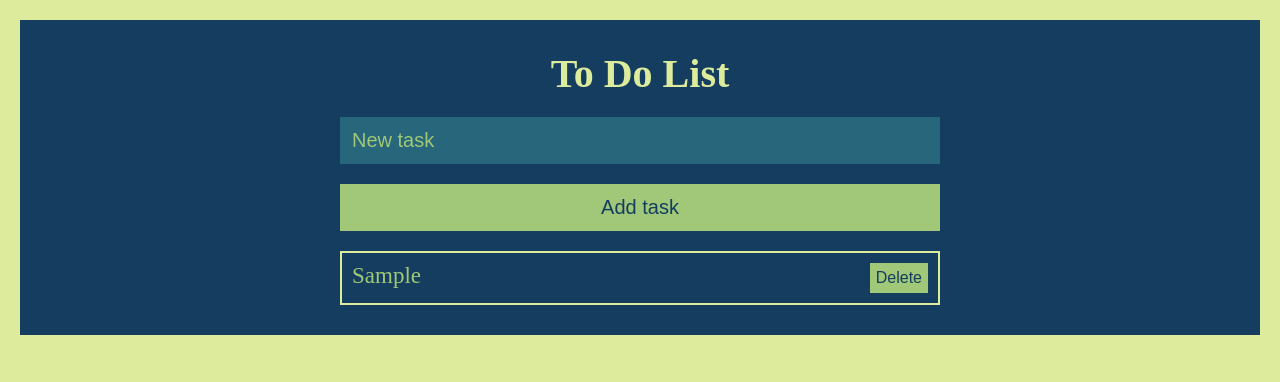
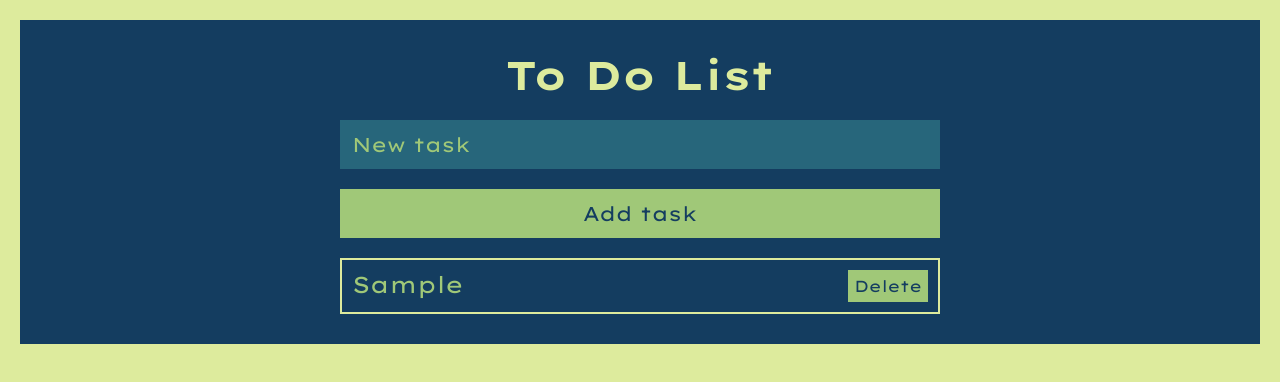
Before and after one commit to pablojanb/todo-app-ts-react, a React (Vite) app: page / in a window 1280 px wide. Both pictures are taken after typing "Sample" into the empty fields and a click on the button "Add task". Shown: the top 382 px of the page. Built offline with nearby package versions, Linux system fonts and the light colour scheme.

Commit message:
save taskslist in storage

```diff
--- a/src/App.css
+++ b/src/App.css
@@ -1,7 +1,10 @@
+@import url('https://fonts.googleapis.com/css2?family=Lexend+Giga:wght@100..900&display=swap');
+
 * {
     margin: 0;
     padding: 0;
     box-sizing: border-box;
+    font-family: "Lexend Giga", serif;
 }
 
 body {
--- a/src/App.tsx
+++ b/src/App.tsx
@@ -1,12 +1,14 @@
 
-import { useState } from 'react'
+import { useEffect, useState } from 'react'
 import './App.css'
 import { TasksList } from './components/TasksList'
 
 function App() {
 
+  const initialTaskList : string[] = JSON.parse(localStorage.getItem('taskslist') || '[]')
+
   const [task, setTask] = useState<string>("")
-  const [tasksList, setTasksList] = useState<string[]>([])
+  const [tasksList, setTasksList] = useState<string[]>(initialTaskList)
 
   const handleAddTask = () =>{
     if (task.trim() !== "") {
@@ -15,9 +17,13 @@ function App() {
     }
   }
 
-  const deleteTask = (index: number)=> {
+  const handleDeleteTask = (index: number)=> {
     setTasksList(tasksList=> tasksList.filter((_, i) => i !== index))
   }
+
+  useEffect(()=>{
+    localStorage.setItem('taskslist', JSON.stringify(tasksList))
+  }, [tasksList])
 
   return (
     <div className='container'>
@@ -27,7 +33,7 @@ function App() {
       value={task}
       onChange={(e) =>setTask(e.target.value)}/>
       <button className= 'newTask btnTask' onClick={handleAddTask}>Add task</button>
-      <TasksList tasksList={tasksList} deleteTask={deleteTask}/>
+      <TasksList tasksList={tasksList} handleDeleteTask={handleDeleteTask}/>
     </div>
   )
 }
--- a/src/components/Task.tsx
+++ b/src/components/Task.tsx
@@ -2,14 +2,14 @@ import { toCapital } from "../utils/toCapital"
 
 type Task = {
     task: string
-    deleteTask: ()=>void
+    handleDeleteTask: ()=>void
 }
 
-export const Task = ({task, deleteTask}: Task)=>{
+export const Task = ({task, handleDeleteTask}: Task)=>{
     return (
         <div className="task">
             <span>{toCapital(task)}</span>
-            <button className="btnDelete" onClick={deleteTask}>Delete</button>
+            <button className="btnDelete" onClick={handleDeleteTask}>Delete</button>
         </div>
     )
 }
--- a/src/components/TasksList.tsx
+++ b/src/components/TasksList.tsx
@@ -2,14 +2,14 @@ import { Task } from "./Task"
 
 type TaskList = {
     tasksList: string[]
-    deleteTask: (i: number)=>void
+    handleDeleteTask: (i: number)=>void
 }
 
-export const TasksList = ({tasksList, deleteTask}: TaskList)=>{
+export const TasksList = ({tasksList, handleDeleteTask}: TaskList)=>{
     return (
         <div className="tasksList">
             {tasksList.map((task, i)=>{
-                return <Task key={i} task={task} deleteTask={()=>deleteTask(i)}/>
+                return <Task key={i} task={task} handleDeleteTask={()=>handleDeleteTask(i)}/>
             })}
         </div>
     )
```
